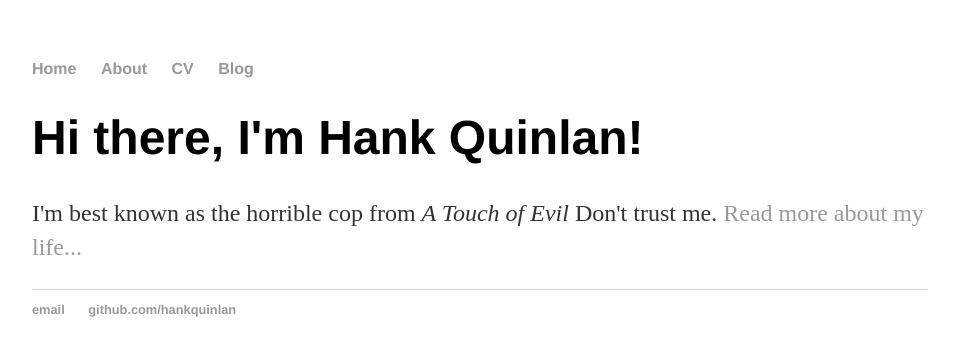
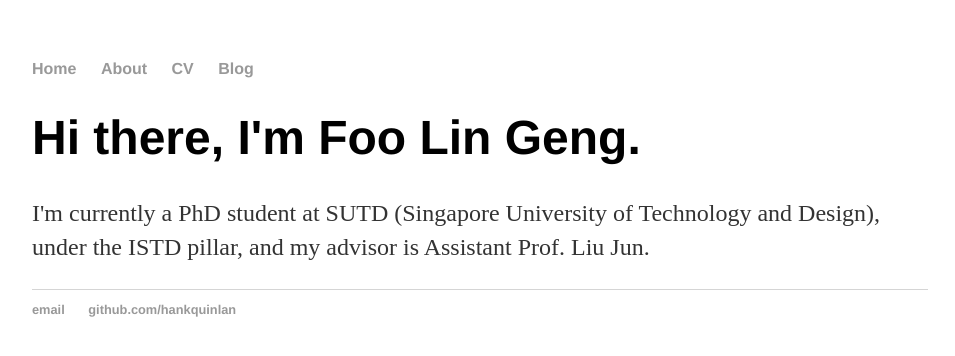
Before and after one commit to lingengfoo/lingengfoo.github.io, a Jekyll site: the page built from index.html, in a window 1280 px wide. Shown: the top 356 px of the page, without its empty margins (160-1115 px from the left). Built offline with Jekyll 4.4.1, drawn with Linux system fonts in a browser that asks for light colours.

Commit message:
Update index.html

```diff
--- a/index.html
+++ b/index.html
@@ -1,8 +1,9 @@
 ---
 layout: default
-title: Hank Quinlan, Horrible Cop
+title: Lin Geng's Homepage
 ---
 <div class="blurb">
-	<h1>Hi there, I'm Hank Quinlan!</h1>
-	<p>I'm best known as the horrible cop from <em>A Touch of Evil</em> Don't trust me. <a href="/about">Read more about my life...</a></p>
+	<h1>Hi there, I'm Foo Lin Geng.</h1>
+	<p> I'm currently a PhD student at SUTD (Singapore University of Technology and Design), under the ISTD pillar, and my advisor is Assistant Prof. Liu Jun. </p>
+	<!-- <p>I'm best known as the horrible cop from <em>A Touch of Evil</em> Don't trust me. <a href="/about">Read more about my life...</a></p>-->
 </div><!-- /.blurb -->
```
